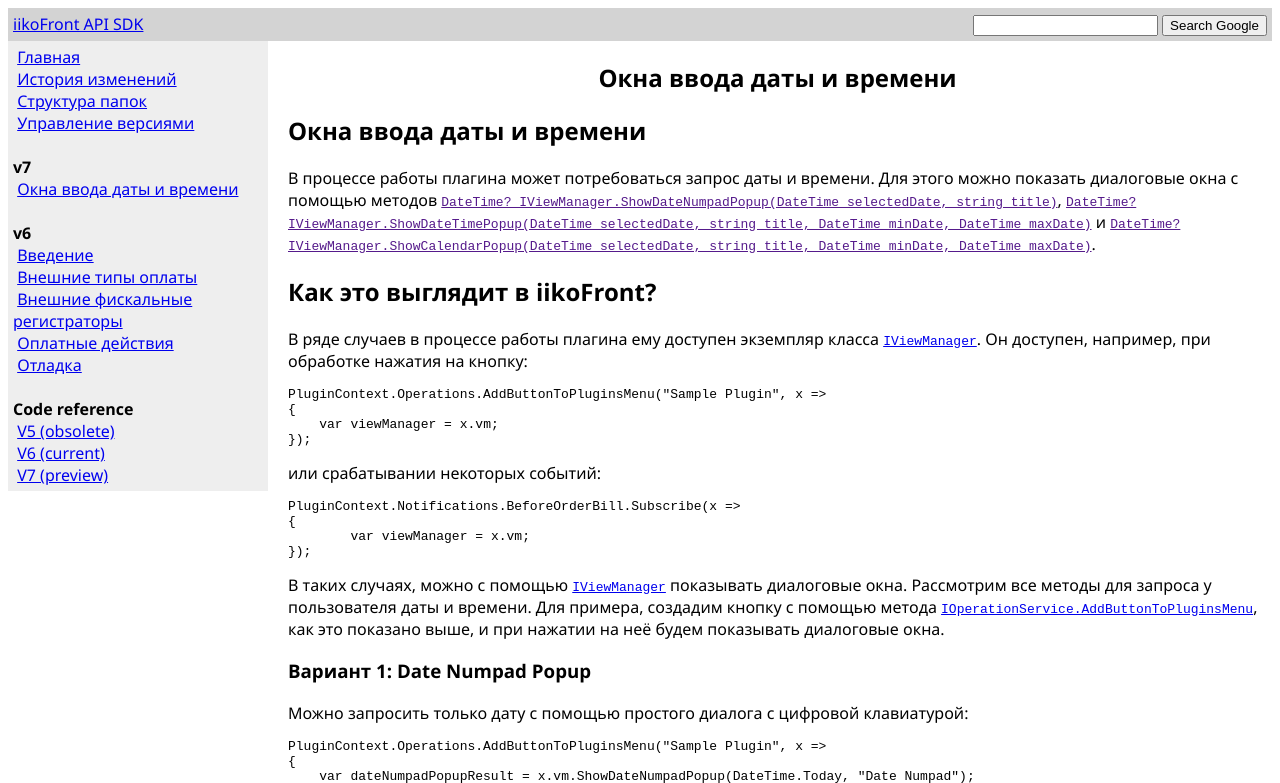
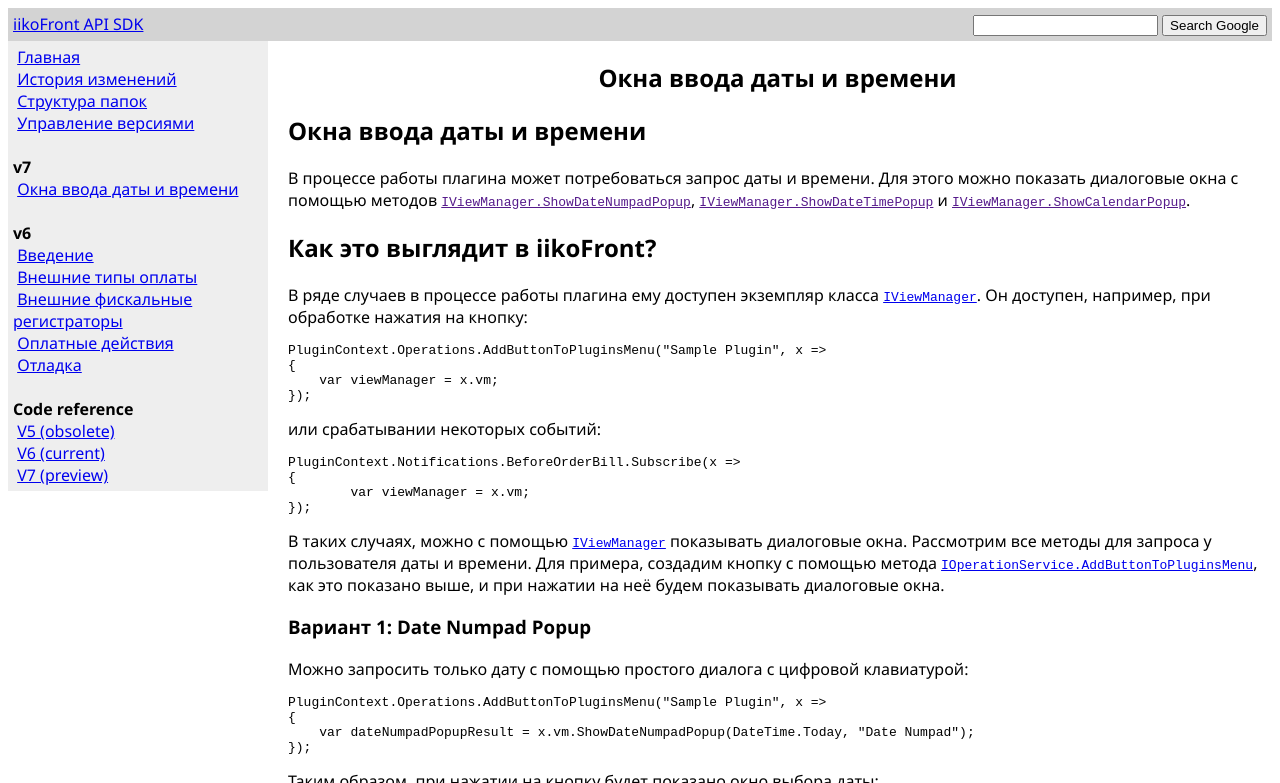
Before and after one commit to iiko/front.api.doc, a Jekyll site: the page built from v7/ru/DateTimePopups.md, in a window 1280 px wide and 900 px high, cut to the strip 0-783 px from the top of the window. Built offline with Jekyll 4.4.1, drawn with Linux system fonts in a browser that asks for light colours.

Commit message:
RMS-52927 Fromt.API: Документация для диалогов ввода даты.

```diff
--- a/v7/ru/DateTimePopups.md
+++ b/v7/ru/DateTimePopups.md
@@ -4,7 +4,7 @@
 ---
 # Окна ввода даты и времени #
 
-В процессе работы плагина может потребоваться запрос даты и времени. Для этого можно показать диалоговые окна с помощью методов [`DateTime? IViewManager.ShowDateNumpadPopup(DateTime selectedDate, string title)`](), [`DateTime? IViewManager.ShowDateTimePopup(DateTime selectedDate, string title, DateTime minDate, DateTime maxDate)`]() и [`DateTime? IViewManager.ShowCalendarPopup(DateTime selectedDate, string title, DateTime minDate, DateTime maxDate)`]().
+В процессе работы плагина может потребоваться запрос даты и времени. Для этого можно показать диалоговые окна с помощью методов [`IViewManager.ShowDateNumpadPopup`](), [`IViewManager.ShowDateTimePopup`]() и [`IViewManager.ShowCalendarPopup`]().
 
 ## Как это выглядит в iikoFront?
 
```
